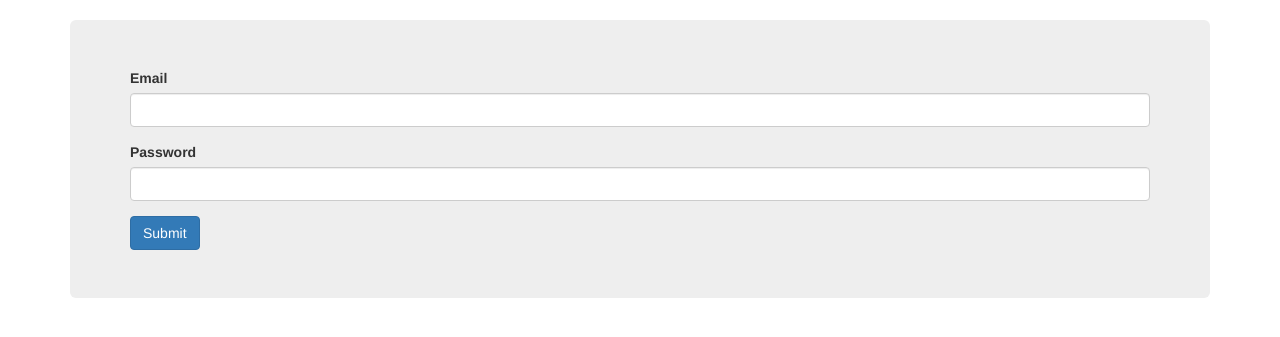
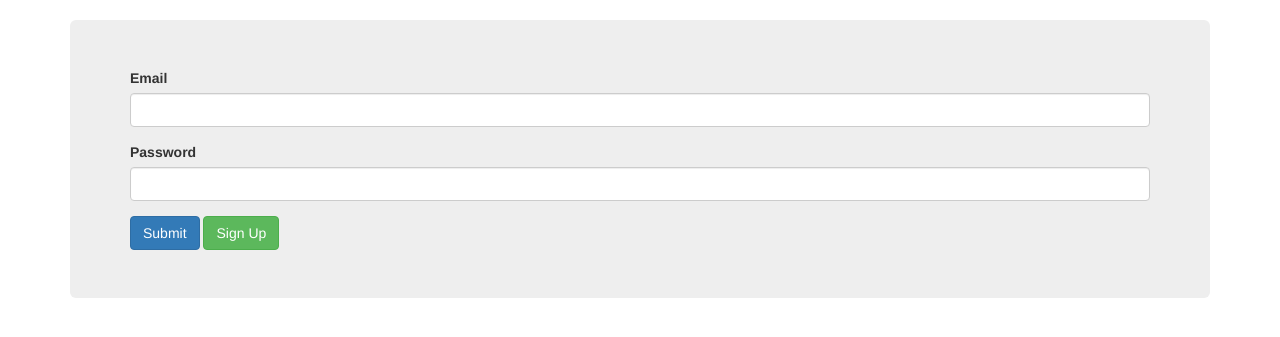
Before and after one commit to damianpud/flask_task, a Flask app: page /login in a window 1280 px wide. Shown: the part 92-429 px from the top of the page. Run offline with Flask 2, Linux system fonts and the light colour scheme; parts of the project's set-up code (start-up, migrations or seed data) failed here and were passed over; some libraries are stand-ins or nearby versions.

Commit message:
updated login template

```diff
--- a/templates/login.html
+++ b/templates/login.html
@@ -29,6 +29,8 @@
 
       <input type="submit" class="btn btn-primary" name="Add">
 
+      <a class="btn btn-success" type="button" href="{{ url_for('main.register') }}">Sign Up</a>
+
   </form>
 
 {% endblock %}
```
